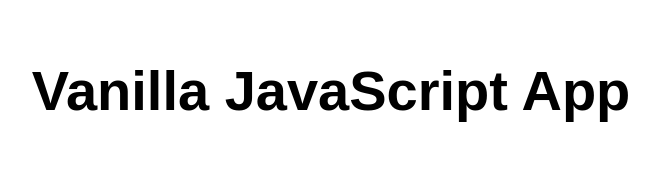
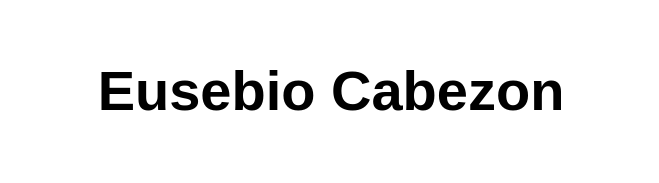
Before and after one commit to EmilioPerezLopez/my-first-static-web-app, a plain HTML site: page index.html in a window 1280 px wide. Shown: the whole page, without its empty margins (309-968 px from the left). Drawn offline with Linux system fonts and the light colour scheme.

Commit message:
Update index.html

```diff
--- a/index.html
+++ b/index.html
@@ -10,7 +10,7 @@
 
 <body>
   <main>
-    <h1>Vanilla JavaScript App</h1>
+    <h1>Eusebio Cabezon</h1>
   </main>
 </body>
 
```
